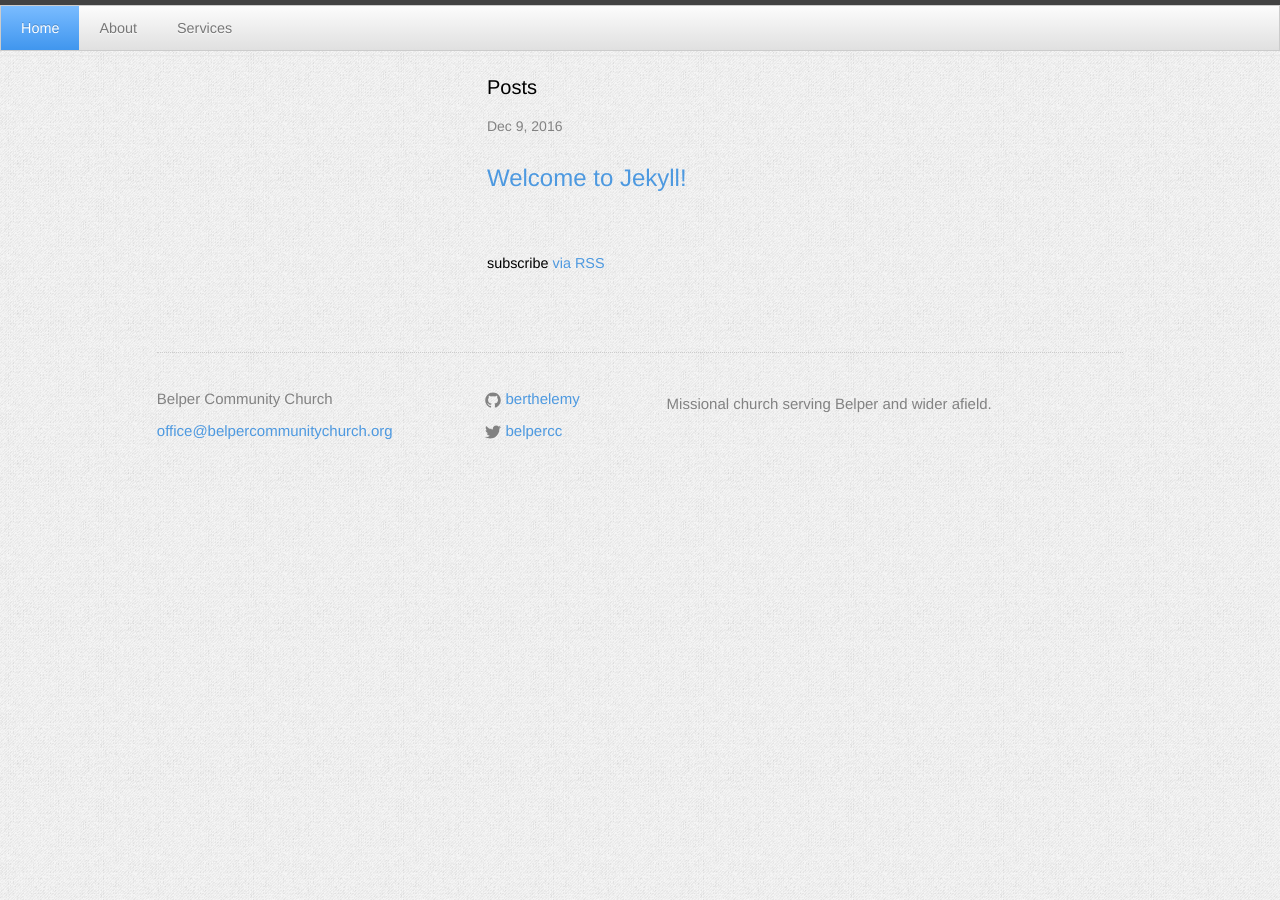
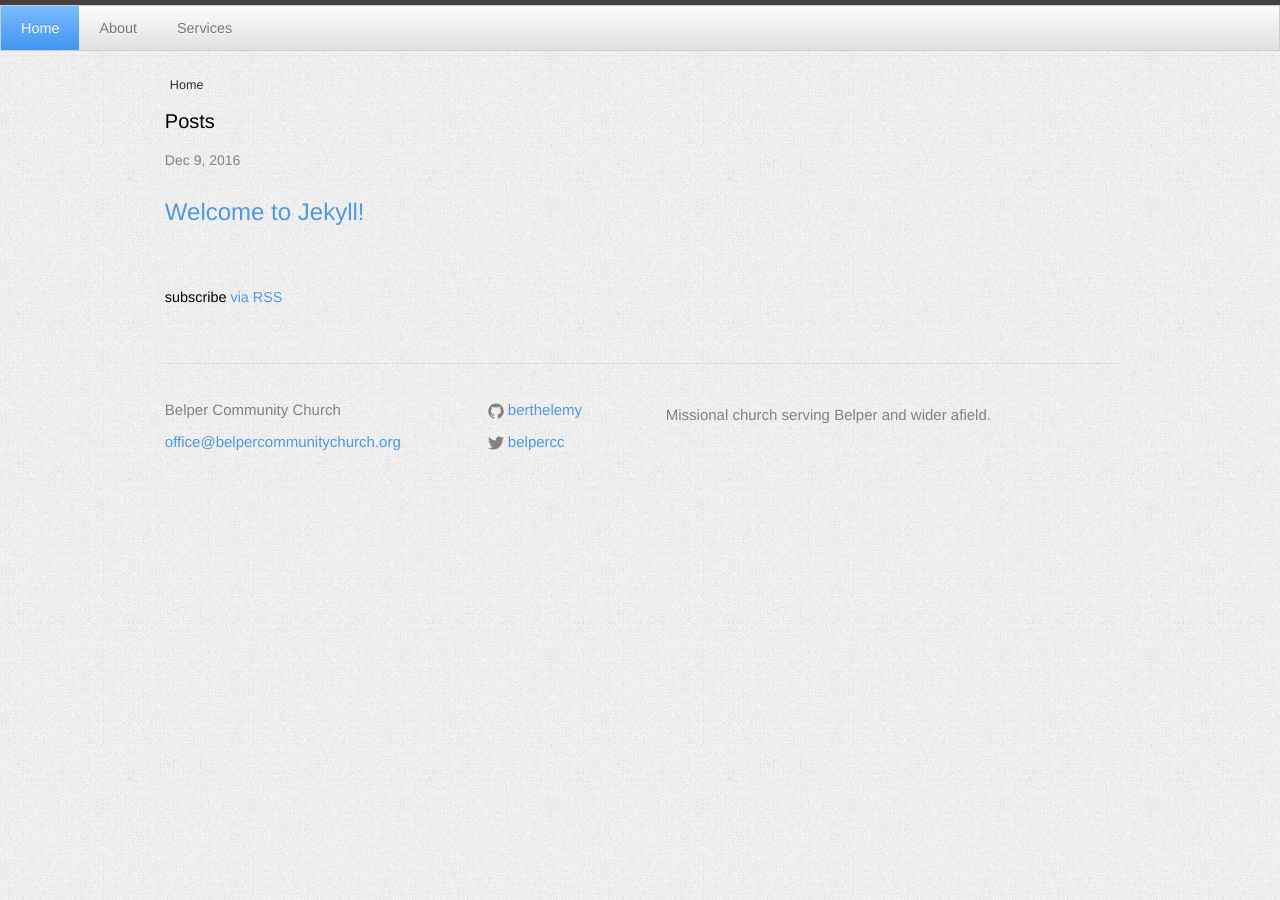
Before and after one commit to train50000/belpercommunitychurch, a Jekyll site: the page built from _pages/index.html, in a window 1280 px wide. Built offline with Jekyll 4.4.1, drawn with Linux system fonts in a browser that asks for light colours; nearby versions of some CDN libraries.

Commit message:
breadcrumbs

```diff
--- /dev/null
+++ b/_includes/breadcrumbs.html
@@ -0,0 +1,21 @@
+<!-- Breadcrumbs -->
+<ul class="breadcrumbs">
+<li><a href="{{ site.baseurl }}/">Home</a></li>
+{% capture page_url_without_index_html %}{{ page.url | remove: "/index.html" }}{% endcapture %}
+{% assign splitted_url_parts = page_url_without_index_html | split: '/' %}
+{% capture forLoopMaxInt %}{{ splitted_url_parts.size | minus:1 }}{% endcapture %}
+{% for i in (1..forLoopMaxInt) %}
+    {% capture current_breadcrumb_url %}{{next_prepender}}/{{ splitted_url_parts[i] }}/index.html{% endcapture %}
+    {% capture current_breadcrumb_md_url %}{{next_prepender}}/{{ splitted_url_parts[i] }}/{% endcapture %}
+    {% capture next_prepender %}{{next_prepender}}/{{ splitted_url_parts[i] }}{% endcapture %}
+    {% for breadcrumb_page in site.pages %}
+        {% if current_breadcrumb_url == breadcrumb_page.url or current_breadcrumb_md_url == breadcrumb_page.url  %}
+        {% assign j = forLoopMaxInt | plus: 0 %}
+            <li>
+                {% capture breadcrumb_page_page_url_without_index_html %}{{ breadcrumb_page.url | remove: "index.html" }}{% endcapture %}
+                <a href="{{ site.baseurl }}{{breadcrumb_page_page_url_without_index_html}}">{{breadcrumb_page.title}}</a>
+            </li>
+        {% endif %}
+    {% endfor %}
+{% endfor %}
+</ul>
--- a/_layouts/default.html
+++ b/_layouts/default.html
@@ -8,20 +8,19 @@
     {% include header.html %}
 
     <div class="grid">
+
+
+      <div class="col_8"> <!-- Content -->
+        {% include breadcrumbs.html %}
+        {{ content }}
+      </div> <!-- End of content -->
       <div class="col_4"> <!-- Sidebar -->
         {% include side-menu.html %}
       </div> <!-- End of Sidebar -->
-      <div class="col_8"> <!-- Content -->
-        {{ content }}
-      </div> <!-- End of content -->
 
-    <div class="page-content">
-      <div class="wrapper">
-
-      </div>
+    <div class="col_12">
+      {% include footer.html %}
     </div>
-
-    {% include footer.html %}
     </div> <!-- End of grid -->
   </body>
 
```
